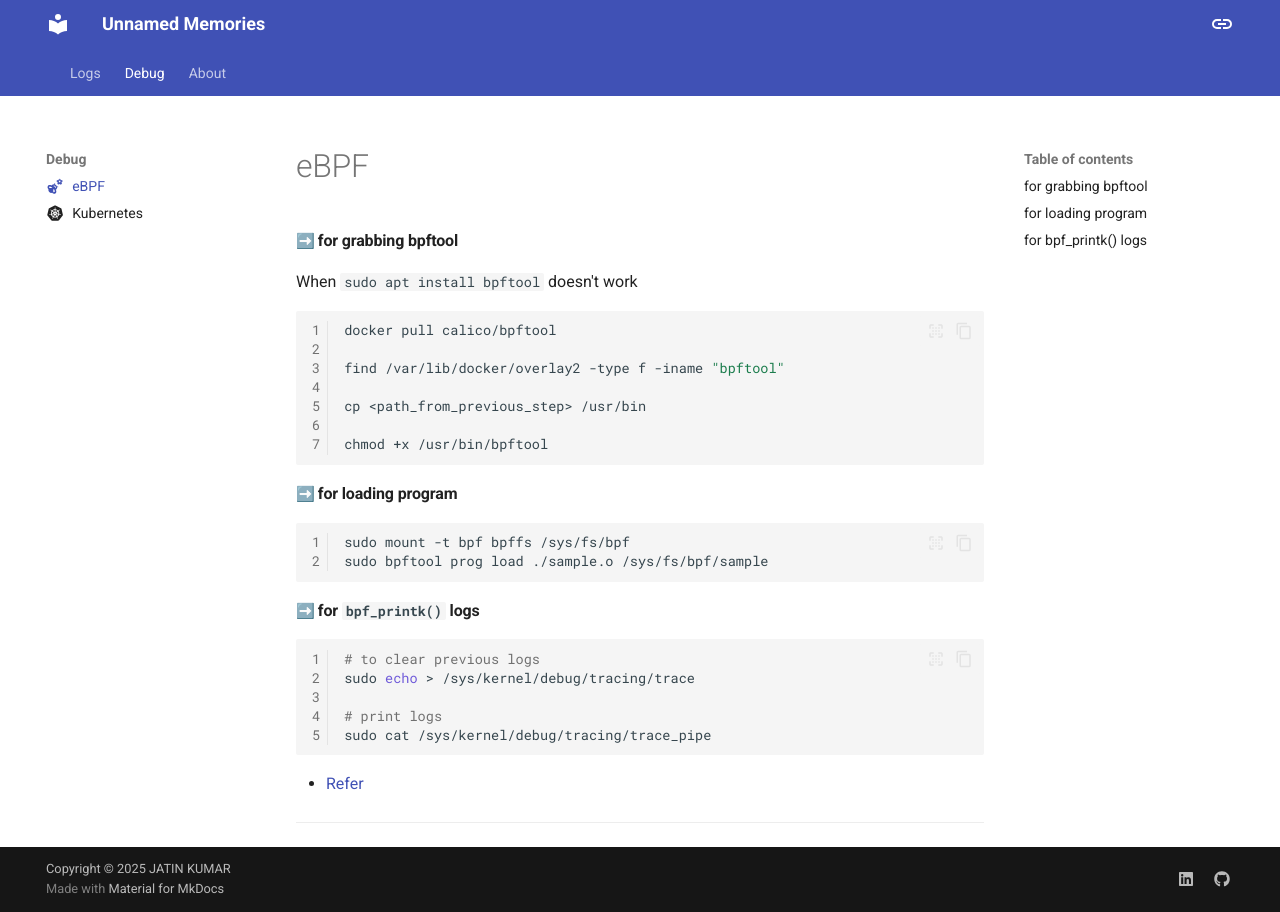
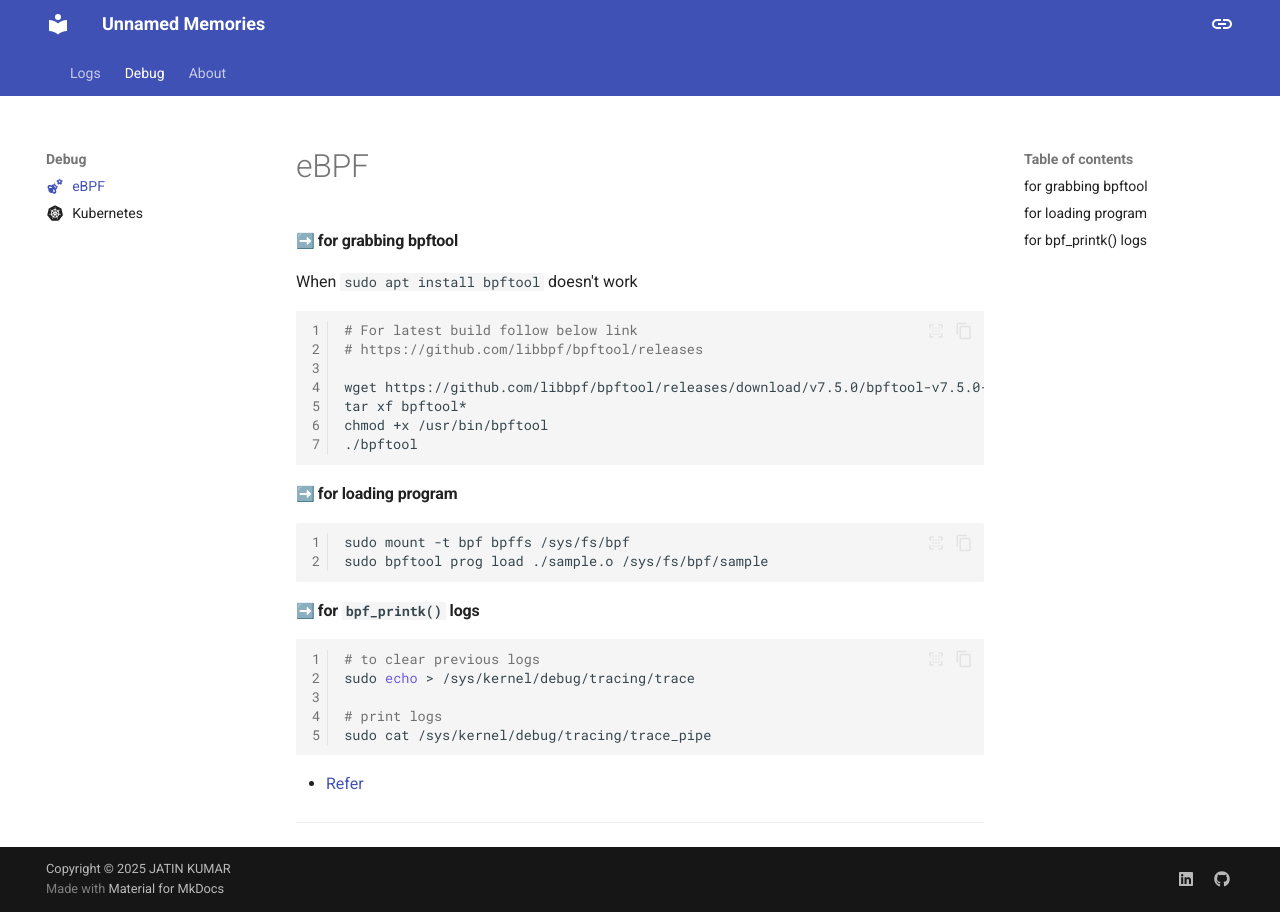
Before and after one commit to h0x0er/h0x0er.github.io, an MkDocs documentation site: the page built from docs/debug/ebpf.md, in a window 1280 px wide. Built offline with MkDocs 1.6.1 and Material for MkDocs 9.7.7, drawn with Linux system fonts in a browser that asks for light colours; emoji names are drawn with the system emoji font.

Commit message:
Update ebpf.md

````diff
--- a/docs/debug/ebpf.md
+++ b/docs/debug/ebpf.md
@@ -9,13 +9,13 @@ When `sudo apt install bpftool` doesn't work
 
 ```bash linenums="1"
 
-docker pull calico/bpftool
+# For latest build follow below link
+# https://github.com/libbpf/bpftool/releases
 
-find /var/lib/docker/overlay2 -type f -iname "bpftool"
-
-cp <path_from_previous_step> /usr/bin
-
+wget https://github.com/libbpf/bpftool/releases/download/v7.5.0/bpftool-v7.5.0-amd64.tar.gz
+tar xf bpftool*
 chmod +x /usr/bin/bpftool
+./bpftool
 
 ```
 
````
